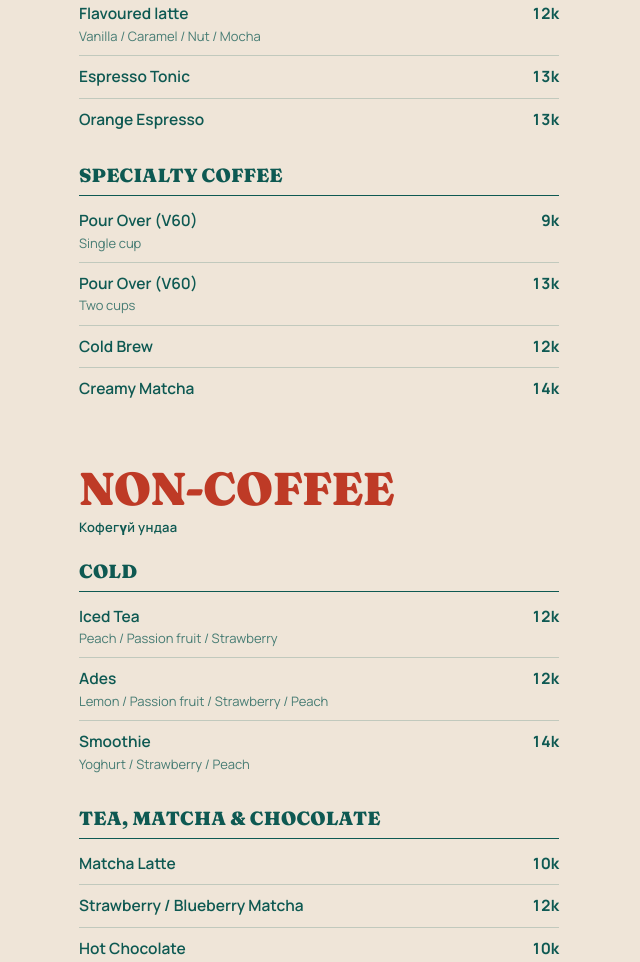
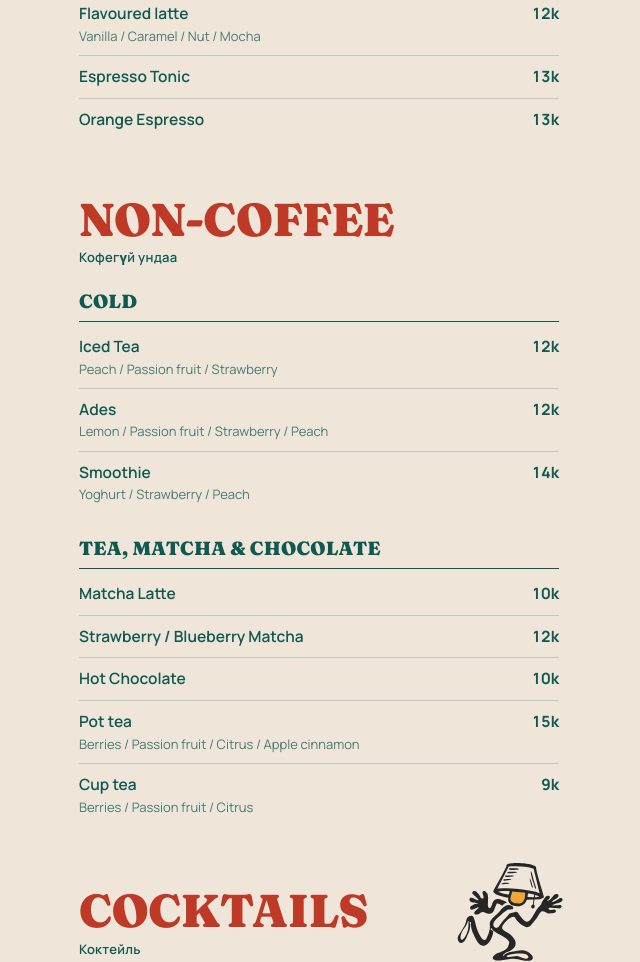
Before and after one commit to temodeart/raitaqrmenu, a plain HTML site: page index.html in a window 1280 px wide. Shown: the part 2936-3898 px from the top of the page, without its empty margins (321-961 px from the left). Drawn offline with Linux system fonts and the light colour scheme.

Commit message:
Remove specialty coffee section
Co-Authored-By: Claude Opus 5.5 <noreply@anthropic.com>
Claude-Session: https://claude.ai/code/session_01L2jSbFNogn9xeULTqWc1jM

```diff
--- a/index.html
+++ b/index.html
@@ -158,8 +158,6 @@ const MENU = [
       ['Espresso / Lungo',null,8],['Americano',null,8],['Café Latte',null,10],['Dirty Coffee',null,10],['Cortado',null,10],
       ['Cappuccino',null,10],['Flat White',null,10],['Flavoured latte','Vanilla / Caramel / Nut / Mocha',12],
       ['Espresso Tonic',null,13],['Orange Espresso',null,13]] },
-    { name:'Specialty coffee', items:[
-      ['Pour Over (V60)','Single cup',9],['Pour Over (V60)','Two cups',13],['Cold Brew',null,12],['Creamy Matcha',null,14]] },
   ]},
 
   { id:'non-coffee', name:'Non-Coffee', mn:'Кофегүй ундаа', groups:[
```
